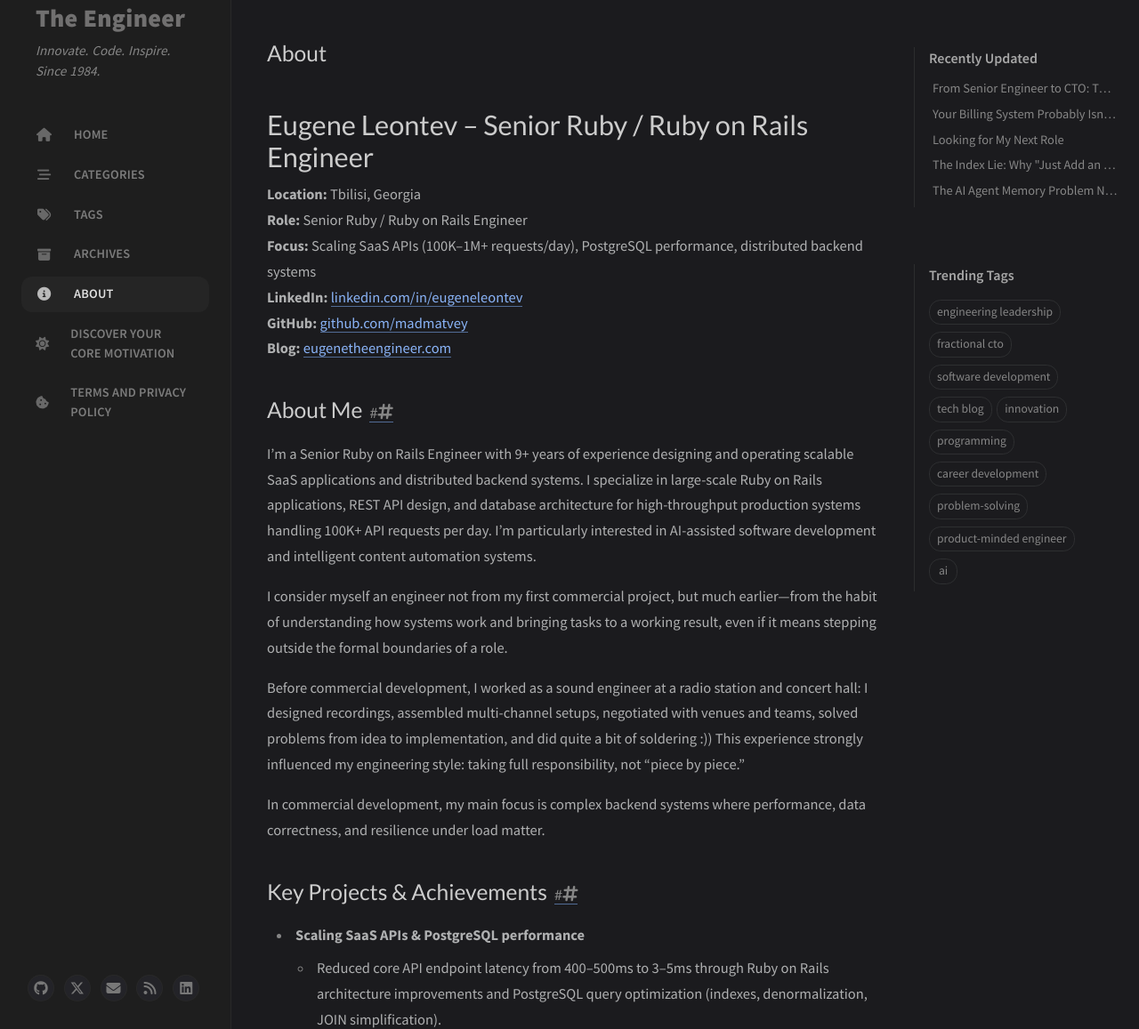
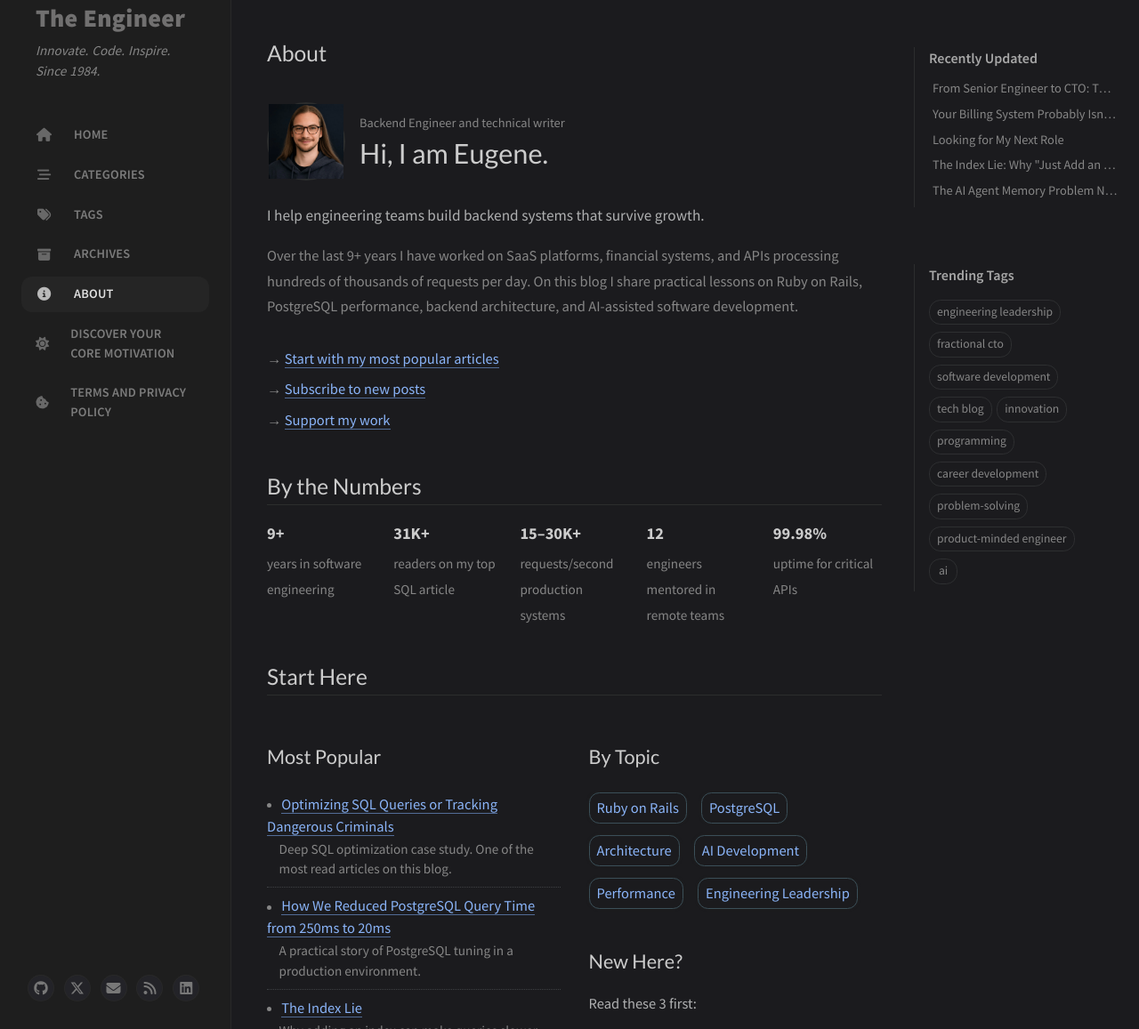
Before and after one commit to madmatvey/madmatvey.github.io, a Jekyll site: the page built from _tabs/about.md, in a window 1280 px wide and 1400 px high. Shown: the part 243-1400 px from the top of the window at 89% size. Built offline with Jekyll 4.4.1, drawn with Linux system fonts in a browser that asks for light colours; cached includes are drawn as plain includes; nearby versions of some CDN libraries; some of the changed text lies outside the part shown.

Commit message:
Update About page (#150)

```diff
--- a/_tabs/about.md
+++ b/_tabs/about.md
@@ -2,90 +2,198 @@
 # the default layout is 'page'
 icon: fas fa-info-circle
 order: 4
-description: "Eugene Leontev - Ruby Engineer specializing in high-load backends, performance audits, and backend architecture from scratch. Based in Tbilisi, Georgia."
+description: "Hi, I am Eugene Leontev. I help engineering teams build backend systems that survive growth. Explore my best posts on Rails, PostgreSQL, architecture, and AI-assisted development."
 ---
 
-# Eugene Leontev – Senior Ruby / Ruby on Rails Engineer
+<link rel="stylesheet" href="/assets/css/about.css">
 
-**Location:** Tbilisi, Georgia
-**Role:** Senior Ruby / Ruby on Rails Engineer
-**Focus:** Scaling SaaS APIs (100K–1M+ requests/day), PostgreSQL performance, distributed backend systems
-**LinkedIn:** [linkedin.com/in/eugeneleontev](https://www.linkedin.com/in/eugeneleontev)
-**GitHub:** [github.com/madmatvey](https://github.com/madmatvey)
-**Blog:** [eugenetheengineer.com](https://eugenetheengineer.com/)
+<div class="about-page">
+  <section class="about-section about-hero" id="start-here">
+    <div class="about-hero-head">
+      <img class="about-avatar" src="/assets/img/square_avatar_2026.webp" alt="Eugene Leontev">
+      <div>
+        <p class="about-kicker">Backend Engineer and technical writer</p>
+        <h1>Hi, I am Eugene.</h1>
+      </div>
+    </div>
+    <p class="about-lead">I help engineering teams build backend systems that survive growth.</p>
+    <p class="about-subtle">
+      Over the last 9+ years I have worked on SaaS platforms, financial systems, and APIs processing hundreds of thousands of requests per day.
+      On this blog I share practical lessons on Ruby on Rails, PostgreSQL performance, backend architecture, and AI-assisted software development.
+    </p>
+    <ul class="about-links">
+      <li><a href="#popular-articles">Start with my most popular articles</a></li>
+      <li><a href="/feed.xml">Subscribe to new posts</a></li>
+      <li><a href="#support-my-work">Support my work</a></li>
+    </ul>
+  </section>
 
-## About Me
+  <section class="about-section">
+    <h2>By the Numbers</h2>
+    <div class="about-stats">
+      <div class="about-stat"><strong>9+</strong><span>years in software engineering</span></div>
+      <div class="about-stat"><strong>31K+</strong><span>readers on my top SQL article</span></div>
+      <div class="about-stat"><strong>15–30K+</strong><span>requests/second production systems</span></div>
+      <div class="about-stat"><strong>12</strong><span>engineers mentored in remote teams</span></div>
+      <div class="about-stat"><strong>99.98%</strong><span>uptime for critical APIs</span></div>
+    </div>
+  </section>
 
-I'm a Senior Ruby on Rails Engineer with 9+ years of experience designing and operating scalable SaaS applications and distributed backend systems. I specialize in large-scale Ruby on Rails applications, REST API design, and database architecture for high-throughput production systems handling 100K+ API requests per day. I'm particularly interested in AI-assisted software development and intelligent content automation systems.
+  <section class="about-section" id="popular-articles">
+    <h2>Start Here</h2>
+    <div class="about-grid-2">
+      <div>
+        <h3>Most Popular</h3>
+        <ul class="about-post-list">
+          <li>
+            <a href="/posts/sql-optimization-or-criminal-tracking/">Optimizing SQL Queries or Tracking Dangerous Criminals</a>
+            <span class="about-post-desc">Deep SQL optimization case study. One of the most read articles on this blog.</span>
+          </li>
+          <li>
+            <a href="/posts/how-we-reduced-postgresql-query-time-from-250ms-to-20ms/">How We Reduced PostgreSQL Query Time from 250ms to 20ms</a>
+            <span class="about-post-desc">A practical story of PostgreSQL tuning in a production environment.</span>
+          </li>
+          <li>
+            <a href="/posts/the-index-lie-why-just-add-an-index-can-make-your-query-slower/">The Index Lie</a>
+            <span class="about-post-desc">Why adding an index can make queries slower and how to avoid that trap.</span>
+          </li>
+          <li>
+            <a href="/posts/redis-is-single-threaded/">Redis Is Single-Threaded. So Why Is It So Fast?</a>
+            <span class="about-post-desc">A concise explanation of Redis architecture and practical implications.</span>
+          </li>
+        </ul>
+      </div>
+      <div>
+        <h3>By Topic</h3>
+        <p class="about-tags">
+          <a class="tag" href="/tags/ruby-on-rails/">Ruby on Rails</a>
+          <a class="tag" href="/tags/postgresql/">PostgreSQL</a>
+          <a class="tag" href="/tags/architecture/">Architecture</a>
+          <a class="tag" href="/tags/ai/">AI Development</a>
+          <a class="tag" href="/tags/performance/">Performance</a>
+          <a class="tag" href="/tags/engineering-leadership/">Engineering Leadership</a>
+        </p>
 
-I consider myself an engineer not from my first commercial project, but much earlier—from the habit of understanding how systems work and bringing tasks to a working result, even if it means stepping outside the formal boundaries of a role.
+        <h3>New Here?</h3>
+        <p>Read these 3 first:</p>
+        <ul class="about-list-tight">
+          <li><a href="/posts/the-index-lie-why-just-add-an-index-can-make-your-query-slower/">The Index Lie: Why "Just Add an Index" Can Make Your Query Slower</a></li>
+          <li><a href="/posts/your-billing-system-probably-isnt-an-accounting-system/">Your Billing System Probably Is not an Accounting System</a></li>
+          <li><a href="/posts/the-ai-model-is-no-longer-the-bottleneck/">The AI Model Is No Longer the Bottleneck</a></li>
+        </ul>
+      </div>
+    </div>
+  </section>
 
-Before commercial development, I worked as a sound engineer at a radio station and concert hall: I designed recordings, assembled multi-channel setups, negotiated with venues and teams, solved problems from idea to implementation, and did quite a bit of soldering :)) This experience strongly influenced my engineering style: taking full responsibility, not "piece by piece."
+  <section class="about-section">
+    <h2>Support My Work</h2>
+    <p>I publish in-depth engineering articles for free. If something here helped you solve a problem, please consider supporting future content.</p>
+    <ul class="about-links">
+      <li><a href="#support-my-work">Buy me a coffee</a></li>
+      <li><a href="/feed.xml">Subscribe for new posts</a></li>
+    </ul>
+  </section>
 
-In commercial development, my main focus is complex backend systems where performance, data correctness, and resilience under load matter.
+  <section class="about-section">
+    <h2>What I Write About</h2>
+    <ul class="about-list-tight">
+      <li><strong>Ruby on Rails architecture</strong> for long-term maintainability</li>
+      <li><strong>PostgreSQL performance</strong> (query tuning, indexing strategy, execution plans)</li>
+      <li><strong>Backend architecture</strong> for high-throughput SaaS systems</li>
+      <li><strong>AI-assisted development</strong> in real engineering workflows</li>
+      <li><strong>Product-minded engineering</strong> and technical leadership</li>
+    </ul>
+  </section>
 
-## Key Projects & Achievements
+  <section class="about-section">
+    <h2>From Radio Engineer to Backend Engineer</h2>
+    <p>Before commercial development, I worked as a radio sound engineer, music producer, DJ, and entrepreneur.</p>
+    <p class="about-story-quote">Engineering is not writing code. Engineering is taking responsibility for outcomes.</p>
+    <p>
+      That mindset still drives how I work today: understand systems deeply, communicate trade-offs clearly, and bring important tasks to a working production result.
+    </p>
+  </section>
 
-- **Scaling SaaS APIs & PostgreSQL performance**
-  - Reduced core API endpoint latency from 400–500ms to 3–5ms through Ruby on Rails architecture improvements and PostgreSQL query optimization (indexes, denormalization, JOIN simplification).
-  - Operated and optimized production systems handling 100K+ API requests per day with 99.9% uptime.
-  - Designed event-driven architectures with Sidekiq-based background processing for financial and transactional workloads.
+  <section class="about-section">
+    <h2>What Are You Looking For?</h2>
+    <div class="about-audience">
+      <div class="about-audience-item">
+        <h3>I am a developer</h3>
+        <p>Get practical backend lessons and production case studies.</p>
+        <p><a href="#popular-articles">Read the blog</a></p>
+      </div>
+      <div class="about-audience-item">
+        <h3>I am hiring</h3>
+        <p>Review my background and technical track record.</p>
+        <p><a href="/assets/Eugene_Leontev_Resume.pdf">Download CV</a></p>
+      </div>
+      <div class="about-audience-item">
+        <h3>I need consulting</h3>
+        <p>Reach out for backend performance, architecture, and delivery support.</p>
+        <p><a href="mailto:potehin@gmail.com">Contact me</a></p>
+      </div>
+      <div class="about-audience-item">
+        <h3>I enjoy the content</h3>
+        <p>Stay in the loop and support future articles.</p>
+        <p><a href="/feed.xml">Subscribe via RSS</a></p>
+      </div>
+    </div>
+  </section>
 
-- **Financial / fintech and API-driven platforms**
-  - Built auditable financial transaction workflows with idempotent processing patterns for safe state transitions.
-  - Reduced manual verification workload by ~67% via backend automation in lending and fintech domains.
-  - Led integrations with external APIs and CRM platforms, ensuring reliable data synchronization and resilience.
+  <section class="about-section">
+    <h2>Projects and Community</h2>
+    <ul class="about-list-tight">
+      <li><strong>Gasfree SDK</strong> – Ruby SDK for gasless TRC-20 transactions: <a href="https://github.com/madmatvey/gasfree_sdk">gasfree_sdk</a></li>
+      <li><strong>Jekyll Crypto Donations</strong> – plugin for donation widgets on Jekyll sites: <a href="https://github.com/madmatvey/jekyll-crypto-donations">jekyll-crypto-donations</a></li>
+      <li><strong><a href="https://menhausen.com/">Menhausen App</a></strong> – Telegram Mini App for mental health support: <a href="https://t.me/menhausen_app_bot/app?startapp=REF_195202">open app</a></li>
+      <li><strong>Jekyll AI Visible Content</strong> – Jekyll plugin to make your content visible to AI: <a href="https://github.com/madmatvey/jekyll-ai-visible-content">jekyll-ai-visible-content</a></li>
+      <li><strong>Workshop</strong> – AI for Ruby developers (Thinknetica): <a href="https://github.com/thinknetica/workshop_ruby_dev_with_ai">workshop repository</a></li>
+    </ul>
+  </section>
 
-- **Leadership & remote collaboration**
-  - Led and mentored engineering teams (up to 12 engineers) in remote, distributed environments.
-  - Introduced testing standards, CI pipelines, and code review practices to improve engineering quality and maintainable Rails architecture.
-  - Collaborated closely with founders, product managers, and customer-facing teams to deliver features from inception to production.
+  <section class="about-section">
+    <h2>For Recruiters</h2>
+    <p>
+      I am a Senior Ruby on Rails engineer based in Tbilisi, Georgia, with 9+ years in backend development across SaaS and fintech systems.
+      My focus is scalable APIs, PostgreSQL performance, and resilient distributed services.
+    </p>
+    <p>
+      I have led and mentored teams of up to 12 engineers, improved endpoint latency from hundreds of milliseconds to single-digit milliseconds,
+      and delivered stable systems handling 100K+ requests/day.
+    </p>
+    <ul class="about-links">
+      <li><a href="/assets/Eugene_Leontev_Resume.pdf">Download CV</a></li>
+      <li><a href="https://www.linkedin.com/in/eugeneleontev">View LinkedIn</a></li>
+      <li><a href="https://github.com/madmatvey">View GitHub</a></li>
+    </ul>
+  </section>
 
-## What I'm Passionate About
+  <section class="about-section" id="support-my-work">
+    <h2>Donate</h2>
+    <p>If this blog has saved you time or helped your team ship faster, your support keeps long-form technical writing alive.</p>
+    {% crypto_donations I'm on a mission to fulfill my lifelong dream of buying a sailboat and relocating to live in the ocean. Your support can make this dream a reality! Any contribution, big or small, is deeply appreciated and will bring me one step closer to my adventure on the open seas. Thank you for your generosity! %}
+  </section>
 
-I'm particularly drawn to:
-- **Ruby on Rails application architecture** — scalable web application and service-oriented architectures
-- **API design and integration** — designing REST APIs and integrating external services and CRMs
-- **PostgreSQL performance optimization** — query tuning, indexing strategies, and data modeling for high-throughput systems
-- **Asynchronous processing pipelines** — Sidekiq, background jobs, and distributed processing
-- **Production observability & reliability** — metrics, logging, debugging in live systems
-- **Reducing uncertainty** — through communication with business and users
-- **Stabilizing and "bringing to reason"** existing codebases
+  <section class="about-section">
+    <h2>Human Side</h2>
+    <p>
+      Outside of engineering, I sail, play guitar, and occasionally stream DJ sets.
+      Sailing, in particular, has shaped how I think about uncertainty, systems, and decision-making under pressure.
+    </p>
+    <ul class="about-list-tight">
+      <li><a href="https://eugenetheengineer.com/posts/sailing-through-product-development/">Sailing and product development parallels</a></li>
+      <li><a href="https://www.youtube.com/@lazybeatdjs">Lazy Beat YouTube channel</a></li>
+      <li><a href="https://www.ultimate-guitar.com/shot/madmatvey/669363136">A short guitar clip</a></li>
+    </ul>
+  </section>
 
-## My Approach to Work
-
-I'm a proponent of "be your own manager": documenting important decisions in text, working asynchronously, explaining trade-offs, and taking responsibility for imperfect but conscious decisions. I prefer documentation in tests and auto-generated artifacts, with key architectural decisions in brief text notes.
-
-## Open Source & Community
-
-- **Gasfree SDK** — Ruby library for gasless TRC-20 transactions: [github.com/madmatvey/gasfree_sdk](https://github.com/madmatvey/gasfree_sdk)
-- **Jekyll Crypto Donations** — Jekyll plugin for crypto donations: [github.com/madmatvey/jekyll-crypto-donations](https://github.com/madmatvey/jekyll-crypto-donations)
-- **Technical Articles** — [eugenetheengineer.com](https://eugenetheengineer.com/) (including the SQL optimization article with ~31k views)
-- [**Menhausen App**](https://t.me/menhausen_app_bot/app) — Telegram Mini App for mental health support: [github.com/imfineapp/menhausen_app](https://github.com/imfineapp/menhausen_app)
-- **Workshops & Talks** — Internal and public presentations (Thinknetica workshop: [github.com/thinknetica/workshop_ruby_dev_with_ai](https://github.com/thinknetica/workshop_ruby_dev_with_ai))
-
-## Location & Availability
-
-I currently live in **Tbilisi, Georgia**. I haven't been in or worked from Russia since 2022. I'm comfortable with PST overlap. Relocation to Portugal is not a priority; in the near future, I'm planning to move to **LATAM**.
-
-## Personal Background
-
-Originally from Siberia, Russia. Before 2015, I was a radio DJ, sound producer, musician, and entrepreneur. I moved to Samara in 2015 and to Tbilisi, Georgia in early 2022, where I am today. Gamarjoba, genatsvale! მადლობა რომ კითხულობთ ამას!
-
-I have a work permit as an individual entrepreneur in 🇬🇪 Georgia.
-
-## Hobbies
-
-- **Sailing** — Albert Einstein had a hobby of driving a sailboat. It [helped him to understand how the universe works](https://www.abc.net.au/news/2017-11-25/how-a-love-of-sailing-helped-einstien-explain-the-universe/9190970). I have a license to captain a sailboat for recreational purposes. [Here is the sailing school](https://www.seanation.com/school) I chose and warmly recommend to those who want to really learn how to sail a sailboat, not just get a captain's license. I've also written about [parallels between sailing and product development](https://eugenetheengineer.com/posts/sailing-through-product-development/).
-
-- **Music** — Playing guitar can stimulate creativity and provide a relaxing break from work. Sometimes I make short videos of me playing guitar, [here's one of them](https://www.ultimate-guitar.com/shot/madmatvey/669363136).
-
-- **DJ Streaming** — Sometimes on the weekends I stream live, play deejay live mix on my YouTube channel [Lazy Beat](https://www.youtube.com/@lazybeatdjs). Subscribe, give me likes!
-
-## CV
-
-Feel free to [download my CV](/assets/Eugene_Leontev_Resume.pdf)
-
-## Donate Me
-
-{% crypto_donations I'm on a mission to fulfill my lifelong dream of buying a sailboat and relocating to live in the ocean. Your support can make this dream a reality! Any contribution, big or small, is deeply appreciated and will bring me one step closer to my adventure on the open seas. Thank you for your generosity! %}
+  <section class="about-section">
+    <h2>Next Step</h2>
+    <p>Pick a post, subscribe for the next one, or support future writing.</p>
+    <ul class="about-links">
+      <li><a href="#popular-articles">Read next article</a></li>
+      <li><a href="/feed.xml">Subscribe via RSS</a></li>
+      <li><a href="#support-my-work">Support my work</a></li>
+    </ul>
+  </section>
+</div>
--- /dev/null
+++ b/assets/css/about.css
@@ -0,0 +1,283 @@
+/* About page — layout only; links inherit .content styles from Chirpy */
+
+.about-page {
+  display: grid;
+  gap: 2.5rem;
+}
+
+.about-section {
+  padding: 0;
+  border: 0;
+  background: none;
+}
+
+.about-section h2 {
+  margin-top: 0;
+  margin-bottom: 1rem;
+  padding-bottom: 0.35rem;
+  border-bottom: 1px solid var(--main-border-color);
+}
+
+.about-hero {
+  display: grid;
+  gap: 1rem;
+}
+
+.about-hero-head {
+  display: grid;
+  grid-template-columns: 88px 1fr;
+  gap: 1rem;
+  align-items: center;
+}
+
+.about-avatar {
+  width: 88px;
+  height: 88px;
+  border-radius: 50%;
+  object-fit: cover;
+  border: 2px solid var(--main-border-color);
+}
+
+.about-kicker {
+  margin: 0;
+  font-size: 0.9rem;
+  color: var(--text-muted-color);
+}
+
+.about-hero h1 {
+  margin: 0.25rem 0 0;
+}
+
+.about-lead {
+  margin: 0;
+  font-size: 1.08rem;
+}
+
+.about-subtle {
+  margin: 0;
+  color: var(--text-muted-color);
+}
+
+.about-links {
+  margin: 0.5rem 0 0;
+  padding-left: 0;
+  list-style: none;
+}
+
+.about-links li {
+  margin: 0.35rem 0;
+}
+
+.about-links li::before {
+  content: '→ ';
+  color: var(--text-muted-color);
+}
+
+.about-stats {
+  display: grid;
+  grid-template-columns: repeat(5, minmax(0, 1fr));
+  gap: 1rem 1.25rem;
+  margin: 0;
+}
+
+.about-stat {
+  padding: 0;
+  border: 0;
+}
+
+.about-stat strong {
+  display: block;
+  font-size: 1.15rem;
+  margin-bottom: 0.15rem;
+  color: var(--heading-color);
+}
+
+.about-stat span {
+  color: var(--text-muted-color);
+  font-size: 0.95rem;
+}
+
+.about-grid-2 {
+  display: grid;
+  grid-template-columns: repeat(2, minmax(0, 1fr));
+  gap: 2rem;
+}
+
+.about-post-list {
+  margin: 0;
+  padding-left: 0;
+  list-style: none;
+}
+
+.about-post-list > li {
+  line-height: 1.5;
+  padding: 0.5rem 0;
+  border-bottom: 1px dotted var(--dash-color, var(--main-border-color));
+}
+
+.about-post-list > li:last-child {
+  border-bottom: 0;
+}
+
+.about-post-list > li::before {
+  background: var(--text-muted-color);
+  width: 5px;
+  height: 5px;
+  border-radius: 50%;
+  display: inline-block;
+  content: '';
+  margin-right: 0.5rem;
+  vertical-align: middle;
+}
+
+.about-post-list .about-post-desc {
+  display: block;
+  margin-top: 0.15rem;
+  padding-left: 0.85rem;
+  color: var(--text-muted-color);
+  font-size: 0.95rem;
+}
+
+.about-tags {
+  margin: 0.5rem 0 1.25rem;
+  line-height: 2.2rem;
+}
+
+.about-tags .tag {
+  white-space: nowrap;
+}
+
+.about-list-tight {
+  margin: 0;
+  padding-left: 1.75rem;
+}
+
+.about-list-tight li + li {
+  margin-top: 0.35rem;
+}
+
+.about-story-quote {
+  margin: 1rem 0;
+  padding-left: 1rem;
+  border-left: 3px solid var(--link-color);
+  font-style: italic;
+  color: var(--text-muted-color);
+}
+
+.about-audience {
+  display: grid;
+  grid-template-columns: repeat(2, minmax(0, 1fr));
+  gap: 1.5rem 2rem;
+}
+
+.about-audience-item h3 {
+  margin: 0 0 0.35rem;
+  font-size: 1.1rem;
+}
+
+.about-audience-item p {
+  margin: 0 0 0.35rem;
+  color: var(--text-muted-color);
+}
+
+.about-center {
+  text-align: left;
+}
+
+@media (max-width: 900px) {
+  .about-stats {
+    grid-template-columns: repeat(3, minmax(0, 1fr));
+  }
+}
+
+@media (max-width: 700px) {
+  .about-grid-2,
+  .about-audience {
+    grid-template-columns: 1fr;
+  }
+
+  .about-stats {
+    grid-template-columns: repeat(2, minmax(0, 1fr));
+  }
+}
+
+@media (max-width: 460px) {
+  .about-hero-head {
+    grid-template-columns: 1fr;
+    justify-items: start;
+  }
+
+  .about-stats {
+    grid-template-columns: 1fr;
+  }
+}
+
+/* Crypto donations — center content inside each currency field */
+#support-my-work .jekyll-crypto-donations__item {
+  text-align: center;
+}
+
+#support-my-work .jekyll-crypto-donations__crypto-name {
+  display: block;
+}
+
+#support-my-work .jekyll-crypto-donations__crypto-code {
+  display: flex;
+  justify-content: center;
+}
+
+#support-my-work .jekyll-crypto-donations__crypto-code span {
+  text-align: center;
+}
+
+#support-my-work .jekyll-crypto-donations__crypto-buttons {
+  display: flex;
+  justify-content: center;
+  align-items: center;
+  flex-wrap: wrap;
+  gap: 0.25rem;
+}
+
+#support-my-work .jekyll-crypto-donations__crypto-total-received {
+  width: 100%;
+}
+
+#support-my-work .jekyll-crypto-donations__crypto-image-qr img {
+  display: block;
+  margin: 0.75rem auto 0;
+}
+
+/* Crypto donations — center content inside each currency field */
+#support-my-work .jekyll-crypto-donations__item {
+  text-align: center;
+}
+
+#support-my-work .jekyll-crypto-donations__crypto-name {
+  display: block;
+}
+
+#support-my-work .jekyll-crypto-donations__crypto-code {
+  display: flex;
+  justify-content: center;
+}
+
+#support-my-work .jekyll-crypto-donations__crypto-code span {
+  text-align: center;
+}
+
+#support-my-work .jekyll-crypto-donations__crypto-buttons {
+  display: flex;
+  justify-content: center;
+  align-items: center;
+  flex-wrap: wrap;
+  gap: 0.25rem;
+}
+
+#support-my-work .jekyll-crypto-donations__crypto-total-received {
+  width: 100%;
+}
+
+#support-my-work .jekyll-crypto-donations__crypto-image-qr img {
+  display: block;
+  margin: 0.75rem auto 0;
+}
```
